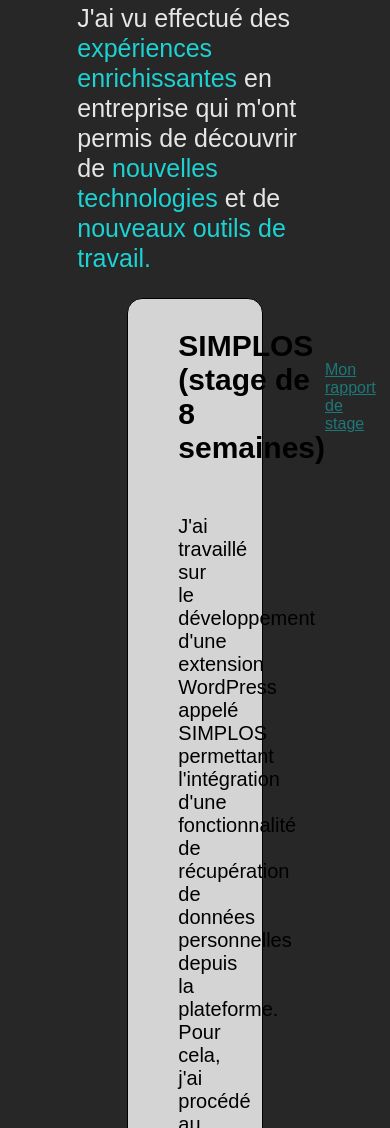
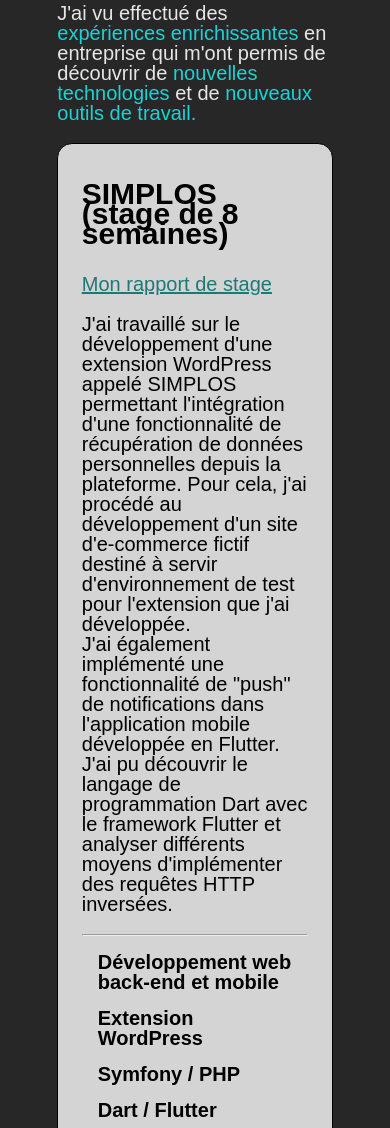
Before and after one commit to Ouistitive/Eportfolio, a plain HTML site: page index.html in a window 390 px wide. Shown: the part 872-2000 px from the top of the page. Drawn offline with Linux system fonts and the light colour scheme.

Commit message:
responsive on experiences

```diff
--- a/index.html
+++ b/index.html
@@ -47,7 +47,7 @@
 					qui m'ont permis de découvrir de <span class="color-bleu">nouvelles technologies</span> et de <span class="color-bleu">nouveaux outils de travail.</span>
 				</p>
 
-				<div class="experience">
+				<div class="experience container">
 					<div class="experience-header">
 						<p class="title"> SIMPLOS (stage de 8 semaines) </p>
 						<a class="color-bleu" href="documents/experiences/Rapport de stage Steven TEA 204.pdf"> Mon rapport de stage </a>
--- a/styles/homepage_phoneVers.css
+++ b/styles/homepage_phoneVers.css
@@ -23,11 +23,19 @@
         font-size: 20px;
     }
 
-    #profile .text-content, #projects .text-content, #tools .text-content, #contact-me .text-content {
+    .container .text-content, .experience {
         margin-left: 30px;
         margin-right: 30px;
         line-height: 20px;
         font-size: 20px;
+    }
+
+    .experience-header {
+        display: block;
+    }
+
+    .experience .tools-used {
+        display: block;
     }
 
     .title {
```
